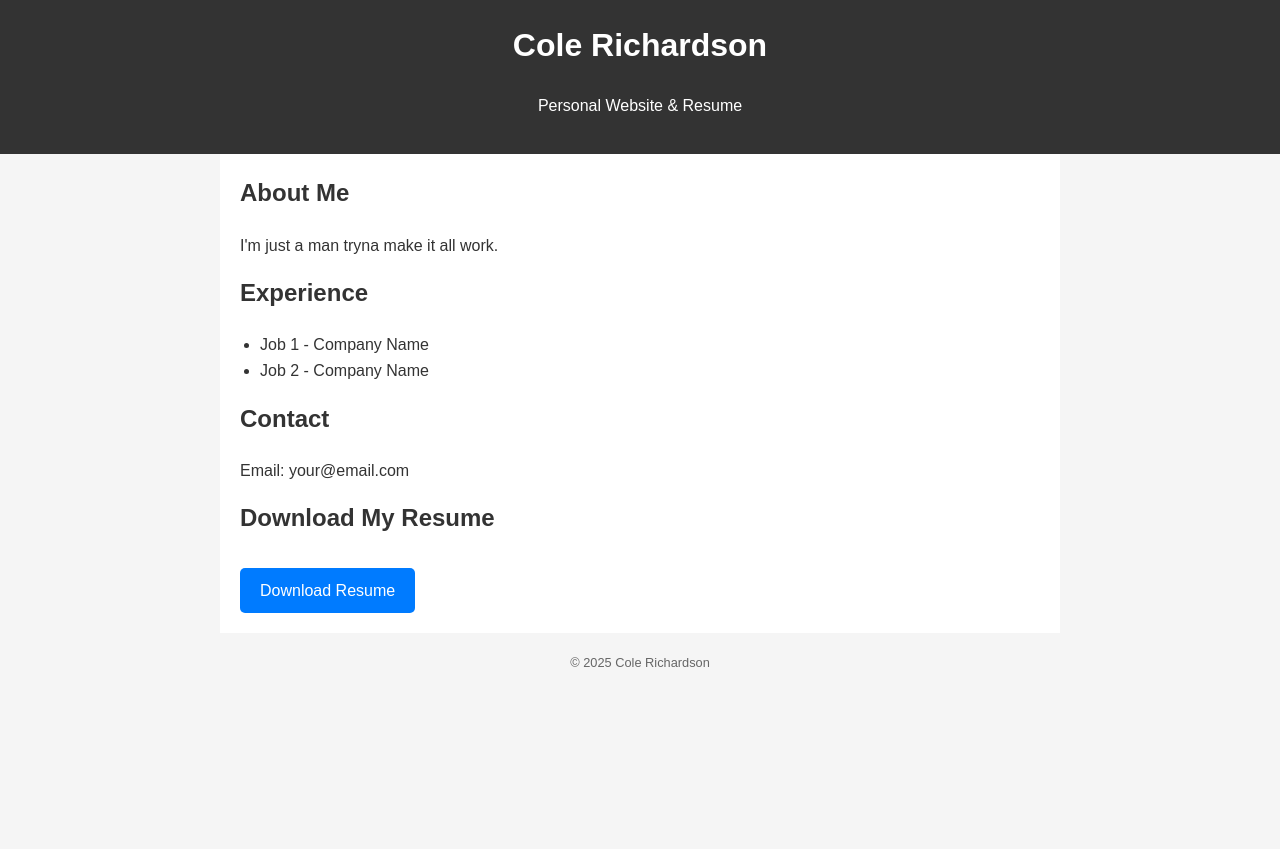
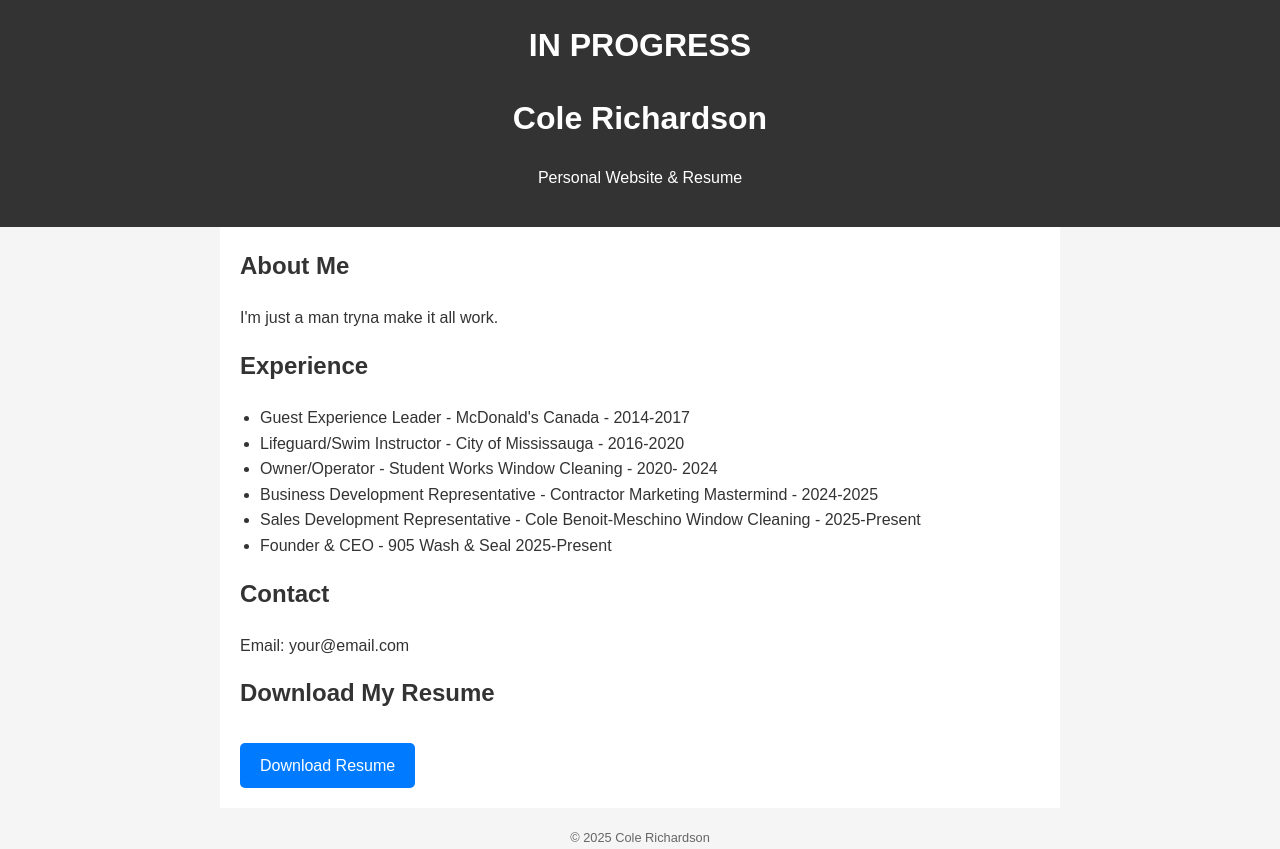
Before and after one commit to ColeRichardson/ColeRichardson.github.io, a plain HTML site: page index.html in a window 1280 px wide. Before the commit the page ends 800 px from the top, so only its background shows below. Drawn offline with Linux system fonts and the light colour scheme.

Commit message:
Update index.html
added work experience bullet points for now

```diff
--- a/index.html
+++ b/index.html
@@ -55,6 +55,7 @@
 </head>
 <body>
   <header>
+    <h1> IN PROGRESS </h1>
     <h1>Cole Richardson</h1>
     <p>Personal Website & Resume</p>
   </header>
@@ -68,8 +69,12 @@
     <section>
       <h2>Experience</h2>
       <ul>
-        <li>Job 1 - Company Name</li>
-        <li>Job 2 - Company Name</li>
+        <li>Guest Experience Leader - McDonald's Canada - 2014-2017</li>
+        <li>Lifeguard/Swim Instructor - City of Mississauga - 2016-2020</li>
+        <li>Owner/Operator - Student Works Window Cleaning - 2020- 2024</li>
+        <li>Business Development Representative - Contractor Marketing Mastermind - 2024-2025</li>
+        <li>Sales Development Representative - Cole Benoit-Meschino Window Cleaning - 2025-Present</li>
+        <li>Founder & CEO - 905 Wash & Seal 2025-Present</li>
       </ul>
     </section>
 
```
